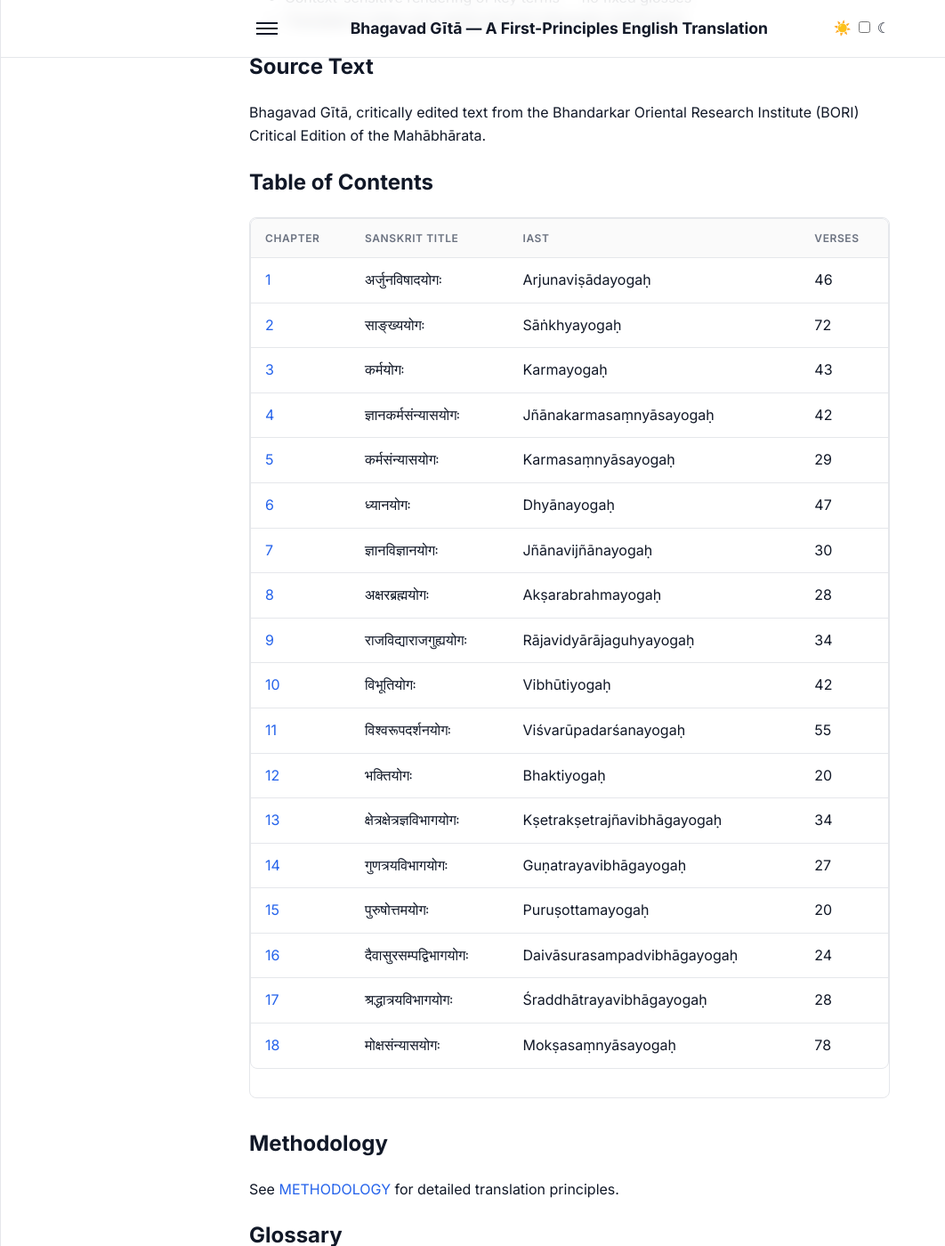
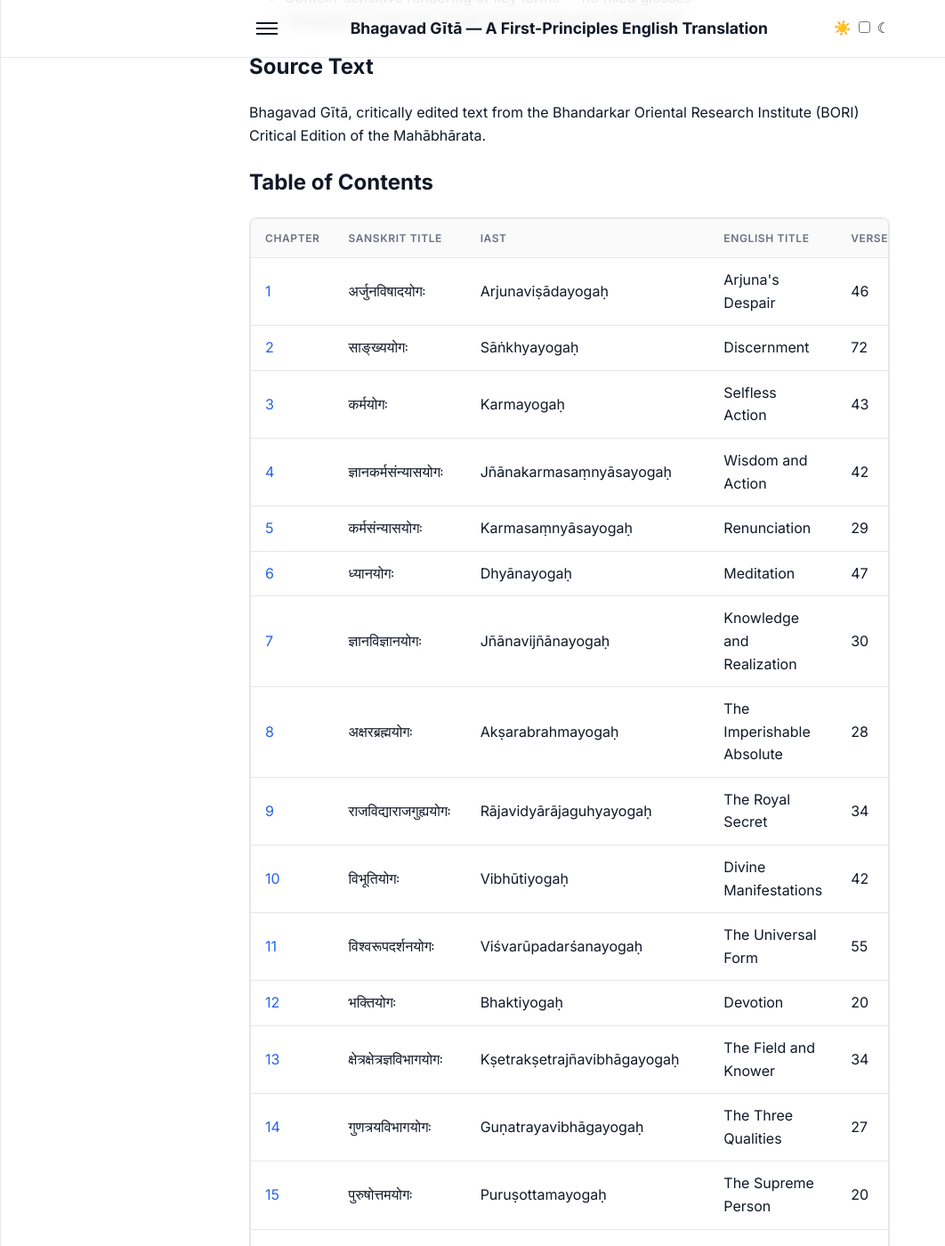
Before and after one commit to ishitvagoel/GitaTranslation, a Jekyll site: the page built from index.md, in a window 1280 px wide and 1400 px high, scrolled down 472 px. Shown: the whole window at 89% size, without its empty margins (0-1062 px from the left). Built offline with Jekyll 4.4.1, drawn with Linux system fonts in a browser that asks for light colours; some of the changed text lies outside the part shown.

Commit message:
ui: simplify chapter titles in sidebar and index table

```diff
--- a/_includes/sidebar.html
+++ b/_includes/sidebar.html
@@ -6,7 +6,7 @@
   <nav class="sidebar-nav">
     <ul>
       {% assign chapters = "01,02,03,04,05,06,07,08,09,10,11,12,13,14,15,16,17,18" | split: "," %}
-      {% assign titles = "Arjunaviṣādayogaḥ,Sāṅkhyayogaḥ,Karmayogaḥ,Jñānakarmasaṃnyāsayogaḥ,Karmasaṃnyāsayogaḥ,Dhyānayogaḥ,Jñānavijñānayogaḥ,Akṣarabrahmayogaḥ,Rājavidyārājaguhyayogaḥ,Vibhūtiyogaḥ,Viśvarūpadarśanayogaḥ,Bhaktiyogaḥ,Kṣetrakṣetrajñavibhāgayogaḥ,Guṇatrayavibhāgayogaḥ,Puruṣottamayogaḥ,Daivāsurasampadvibhāgayogaḥ,Śraddhātrayavibhāgayogaḥ,Mokṣasaṃnyāsayogaḥ" | split: "," %}
+      {% assign titles = "Arjuna's Despair,Discernment,Selfless Action,Wisdom and Action,Renunciation,Meditation,Knowledge and Realization,The Imperishable Absolute,The Royal Secret,Divine Manifestations,The Universal Form,Devotion,The Field and Knower,The Three Qualities,The Supreme Person,Divine and Demonic,The Three Kinds of Faith,Freedom through Renunciation" | split: "," %}
 
       {% for chapter_num in chapters %}
         {% assign index = forloop.index0 %}
--- a/index.md
+++ b/index.md
@@ -29,12 +29,14 @@ Bhagavad Gītā, critically edited text from the Bhandarkar Oriental Research In
       <th>Chapter</th>
       <th>Sanskrit Title</th>
       <th>IAST</th>
+      <th>English Title</th>
       <th>Verses</th>
     </tr>
   </thead>
   <tbody>
     {% assign chapters = "01,02,03,04,05,06,07,08,09,10,11,12,13,14,15,16,17,18" | split: "," %}
     {% assign titles = "Arjunaviṣādayogaḥ,Sāṅkhyayogaḥ,Karmayogaḥ,Jñānakarmasaṃnyāsayogaḥ,Karmasaṃnyāsayogaḥ,Dhyānayogaḥ,Jñānavijñānayogaḥ,Akṣarabrahmayogaḥ,Rājavidyārājaguhyayogaḥ,Vibhūtiyogaḥ,Viśvarūpadarśanayogaḥ,Bhaktiyogaḥ,Kṣetrakṣetrajñavibhāgayogaḥ,Guṇatrayavibhāgayogaḥ,Puruṣottamayogaḥ,Daivāsurasampadvibhāgayogaḥ,Śraddhātrayavibhāgayogaḥ,Mokṣasaṃnyāsayogaḥ" | split: "," %}
+    {% assign english_titles = "Arjuna's Despair,Discernment,Selfless Action,Wisdom and Action,Renunciation,Meditation,Knowledge and Realization,The Imperishable Absolute,The Royal Secret,Divine Manifestations,The Universal Form,Devotion,The Field and Knower,The Three Qualities,The Supreme Person,Divine and Demonic,The Three Kinds of Faith,Freedom through Renunciation" | split: "," %}
     {% assign sanskrit_titles = "अर्जुनविषादयोगः,साङ्ख्ययोगः,कर्मयोगः,ज्ञानकर्मसंन्यासयोगः,कर्मसंन्यासयोगः,ध्यानयोगः,ज्ञानविज्ञानयोगः,अक्षरब्रह्मयोगः,राजविद्याराजगुह्ययोगः,विभूतियोगः,विश्वरूपदर्शनयोगः,भक्तियोगः,क्षेत्रक्षेत्रज्ञविभागयोगः,गुणत्रयविभागयोगः,पुरुषोत्तमयोगः,दैवासुरसम्पद्विभागयोगः,श्रद्धात्रयविभागयोगः,मोक्षसंन्यासयोगः" | split: "," %}
     {% assign verse_counts = "46,72,43,42,29,47,30,28,34,42,55,20,34,27,20,24,28,78" | split: "," %}
 
@@ -44,6 +46,7 @@ Bhagavad Gītā, critically edited text from the Bhandarkar Oriental Research In
         <td><a href="{{ site.baseurl }}/chapters/chapter-{{ chapter_num }}">{{ chapter_num | plus: 0 }}</a></td>
         <td>{{ sanskrit_titles[index] }}</td>
         <td>{{ titles[index] }}</td>
+        <td>{{ english_titles[index] }}</td>
         <td>{{ verse_counts[index] }}</td>
       </tr>
     {% endfor %}
```
